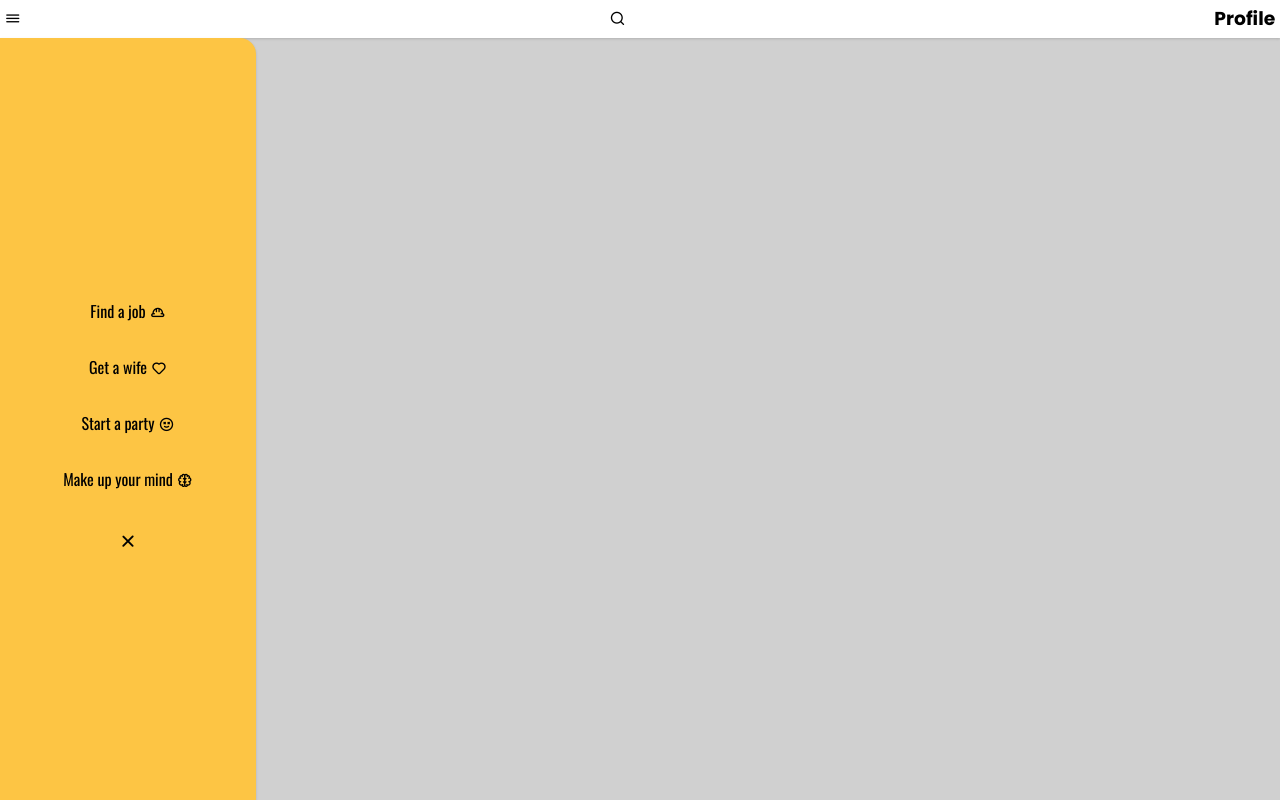
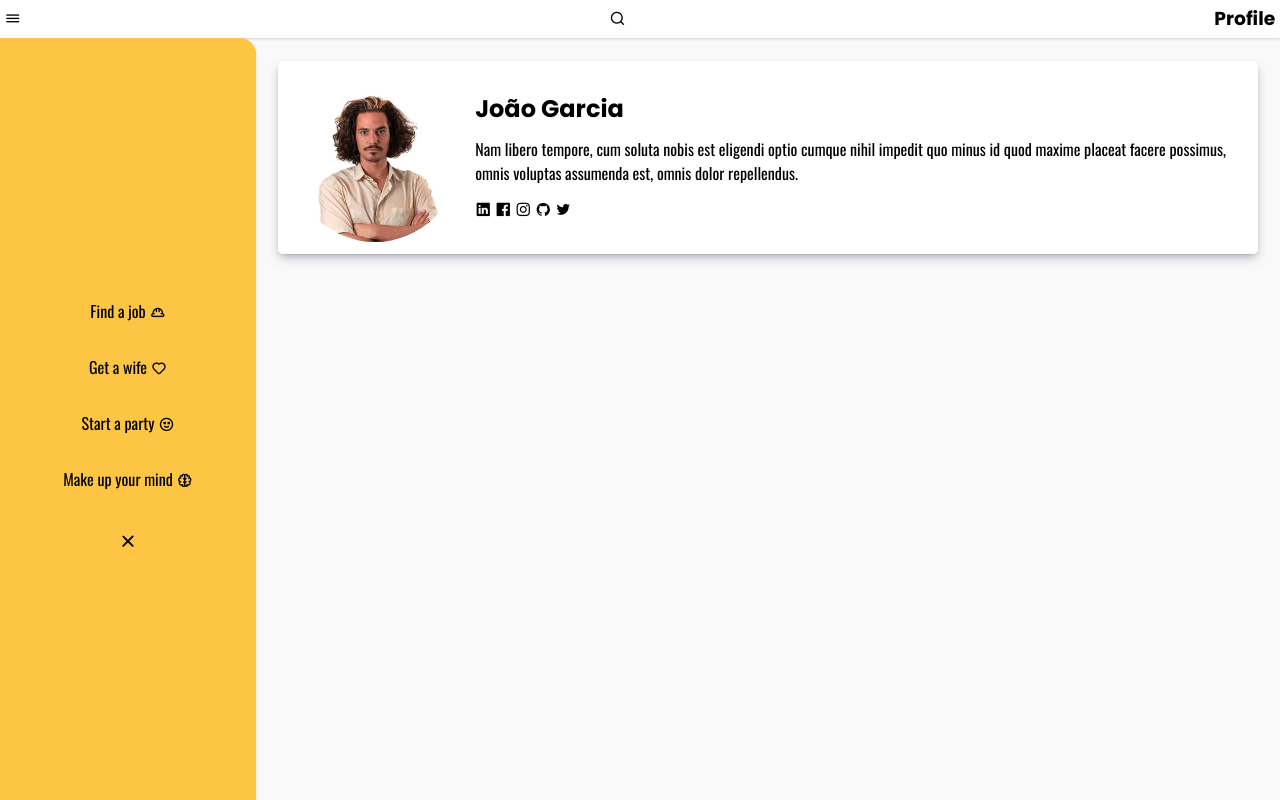
Before and after one commit to joaoiguana/profile-page, a plain HTML site: page index.html in a window 1280 px wide. Drawn offline with nearby package versions, Linux system fonts and the light colour scheme.

Commit message:
added a profile head card

```diff
--- a/comp.css
+++ b/comp.css
@@ -40,3 +40,19 @@
   font-size: var(--length-md2);
   margin-top: var(--length-md2);
 }
+
+.profile-head {
+  display: flex;
+  align-items: center;
+  margin: var(--length-md2);
+  padding: var(--length-sm3);
+  background-color: white;
+  box-shadow: rgba(50, 50, 93, 0.25) 0px 6px 12px -2px, rgba(0, 0, 0, 0.3) 0px 3px 7px -3px;
+  border-radius: var(--length-sm1);
+}
+
+.profile-pic {
+  height: var(--length-xl3);
+  border-radius: var(--length-xl3);
+  margin-right: var(--length-md1);
+}
--- a/index.html
+++ b/index.html
@@ -40,10 +40,25 @@
       <span><i class="uil uil-brain"></i></span>
     </div>
     <!-- <button> -->
-      <i class="uil uil-times sidebar-close" onclick="hideSidebar()"></i>
+    <i class="uil uil-times sidebar-close" onclick="hideSidebar()"></i>
     <!-- </button> -->
   </nav>
-  <main class="container"></main>
+  <main class="container">
+    <div class="profile-head">
+      <img src="images/square.jpg" alt="profile-pic" class="profile-pic">
+      <div class="profile-bio">
+        <h2>João Garcia</h2>
+        <p>Nam libero tempore, cum soluta nobis est eligendi optio cumque nihil impedit quo minus id quod maxime placeat facere possimus, omnis voluptas assumenda est, omnis dolor repellendus.</p>
+        <div class="profile-links">
+          <span><i class="uil uil-linkedin"></i></span>
+          <i class="uil uil-facebook"></i>
+          <i class="uil uil-instagram"></i>
+          <i class="uil uil-github"></i>
+          <i class="uil uil-twitter"></i>
+        </div>
+      </div>
+    </div>
+  </main>
   <div class="footer"></div>
 <script src="script.js"></script>
 </body>
--- a/layout.css
+++ b/layout.css
@@ -2,4 +2,5 @@
   .sidebar {
     width: 100vw;
   }
+
 }
--- a/reset.css
+++ b/reset.css
@@ -3,7 +3,7 @@
   --color-accent: #fffffa;
   --color-default: #363636;
 
-  --color-background: #d0d0d0;
+  --color-background: #f9f9f9;
   --color-card: #1b1b1b;
 
   --color-text: #f9f9f9;
```
Also changed, not shown: images/square.jpg (added).
